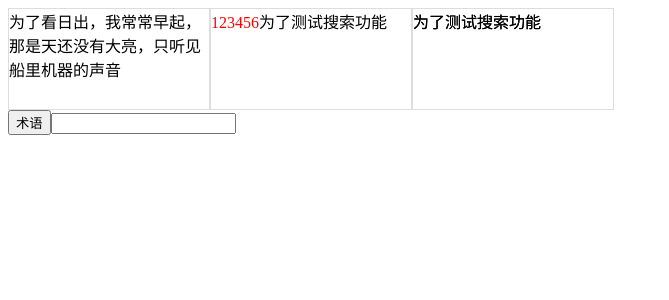
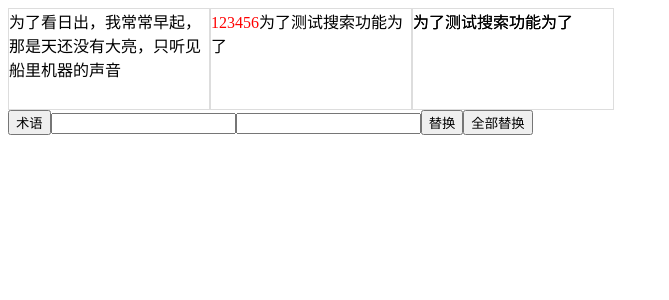
Before and after one commit to ShaneQin/editor-demo, a Vue app: page / in a window 1280 px wide. Shown: the top 300 px of the page, without its empty margins (0-669 px from the left). Built offline with nearby package versions, Linux system fonts and the light colour scheme.

Commit message:
增加搜索功能

```diff
--- a/src/components/Editor.vue
+++ b/src/components/Editor.vue
@@ -17,6 +17,9 @@
     </div>
     <button @click="handleClick">术语</button>
     <input type="text" v-model="search">
+    <input type="text" v-model="replace">
+    <button @click="handleReplace">替换</button>
+    <button @click="handleReplaceAll">全部替换</button>
   </div>
 
 </template>
@@ -36,9 +39,10 @@ export default {
         }
       ],
       left: '123456搜索能',
-      right: '为了测试搜索功能',
+      right: '为了测试搜索功能为了',
       center: '',
       search: '',
+      replace: '',
     }
   },
   mounted() {
@@ -119,6 +123,12 @@ export default {
     },
     handleMouseEnter(content) {
       console.log(content)
+    },
+    handleReplace() {
+      this.right = this.right.replace(this.search, this.replace)
+    },
+    handleReplaceAll() {
+      this.right = this.right.replace(new RegExp(this.search, 'g'), this.replace)
     }
   }
 }
--- a/src/components/HighlightEditor.vue
+++ b/src/components/HighlightEditor.vue
@@ -4,10 +4,10 @@
       class="editor text-editor"
       contenteditable="true"
       v-html="value"
-      @input="textValue = $event.target.innerHTML"
+      @input="handleInput"
     >
     </div>
-    <div class="editor html-editor" v-html="htmlValue"></div>
+    <div contenteditable="true" class="editor html-editor" v-html="htmlValue"></div>
   </div>
 </template>
 
@@ -38,6 +38,17 @@ export default {
       const values = this.textValue.split(regExp);
       return values.join('<span style="background:red;">' + this.searchValue + '</span>')
     }
+  },
+  watch: {
+    value(val) {
+      this.textValue = val
+    }
+  },
+  methods: {
+    handleInput(e) {
+      this.textValue = e.target.innerHTML
+      this.$emit('contentchange', this.textValue)
+    }
   }
 }
 </script>
@@ -53,6 +64,10 @@ export default {
   top: 0;
   width: 100%;
   height: 100%;
+  outline: none;
+  -webkit-user-modify: read-write;
+  overflow-wrap: break-word;
+  -webkit-line-break: after-white-space;
 }
 
 .html-editor {
```
